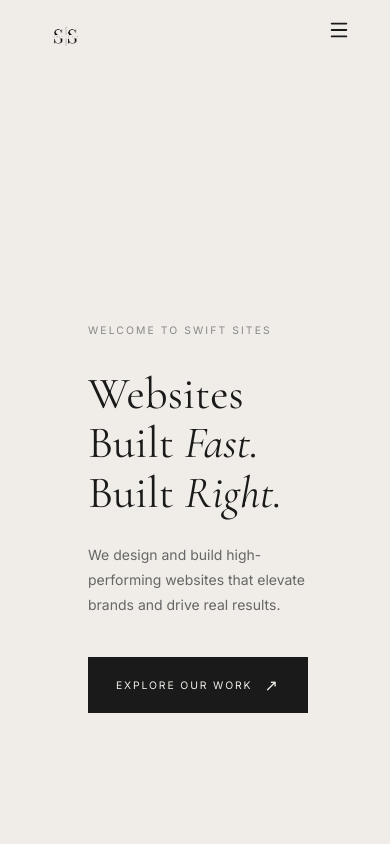
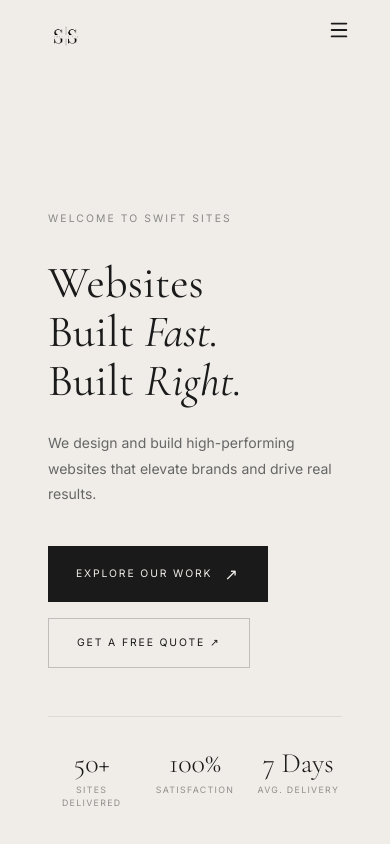
Before and after one commit to abdulhaseeb7-star/swiftsite, a Next.js app: page / in a window 390 px wide. Shown: the top 844 px of the page. Built offline with nearby package versions, Linux system fonts and the light colour scheme.

Commit message:
fix: Work section mobile responsive

```diff
--- a/src/sections/Hero.tsx
+++ b/src/sections/Hero.tsx
@@ -16,33 +16,45 @@ export default function Hero() {
           grid-template-columns: 1fr 1fr 1fr;
           min-height: 100vh;
         }
-        .hero-right {
-          display: block;
-        }
         .hero-center {
           display: flex;
+          flex-direction: column;
+          align-items: center;
+          justify-content: center;
+          position: relative;
+          padding: 6rem 0;
+        }
+        .hero-right {
+          position: relative;
+        }
+        .hero-left {
+          display: flex;
+          flex-direction: column;
+          justify-content: center;
+          padding: 8rem 3rem 4rem 4rem;
         }
         @media (max-width: 768px) {
           .hero-grid {
             grid-template-columns: 1fr;
+            min-height: auto;
+          }
+          .hero-center {
+            display: none;
           }
           .hero-right {
             display: none;
           }
-          .hero-center {
-            display: none;
+          .hero-left {
+            padding: 7rem 1.5rem 4rem;
+            min-height: 100vh;
           }
         }
       `}</style>
 
       <div className="hero-grid">
+
         {/* Left — Text */}
-        <div style={{
-          display: "flex",
-          flexDirection: "column",
-          justifyContent: "center",
-          padding: "8rem 3rem 4rem 4rem",
-        }}>
+        <div className="hero-left">
           <motion.p
             initial={{ opacity: 0, y: 10 }}
             animate={{ opacity: 1, y: 0 }}
@@ -85,17 +97,20 @@ export default function Hero() {
               color: "#666",
               lineHeight: 1.8,
               marginBottom: "2.5rem",
-              maxWidth: "280px",
+              maxWidth: "320px",
             }}
           >
             We design and build high-performing websites that elevate brands and drive real results.
           </motion.p>
 
-          <motion.a
-            href="#work"
+          <motion.div
             initial={{ opacity: 0, y: 20 }}
             animate={{ opacity: 1, y: 0 }}
             transition={{ duration: 0.8, delay: 0.45 }}
+            style={{ display: "flex", flexDirection: "column", gap: "1rem", alignItems: "flex-start" }}
+          >
+            <motion.a
+              href="#work"
               whileHover={{ backgroundColor: "#333" }}
               style={{
                 display: "inline-flex",
@@ -114,16 +129,73 @@ export default function Hero() {
               Explore Our Work
               <span style={{ fontSize: "1rem" }}>↗</span>
             </motion.a>
+
+            <motion.a
+              href="#contact"
+              whileHover={{ borderColor: "#1a1a1a" }}
+              style={{
+                display: "inline-flex",
+                alignItems: "center",
+                gap: "0.75rem",
+                padding: "1rem 1.75rem",
+                border: "1px solid rgba(0,0,0,0.2)",
+                color: "#1a1a1a",
+                fontSize: "0.65rem",
+                letterSpacing: "0.18em",
+                textTransform: "uppercase",
+                textDecoration: "none",
+                width: "fit-content",
+              }}
+            >
+              Get a Free Quote ↗
+            </motion.a>
+          </motion.div>
+
+          {/* Stats — show on mobile too */}
+          <motion.div
+            initial={{ opacity: 0 }}
+            animate={{ opacity: 1 }}
+            transition={{ duration: 1, delay: 0.7 }}
+            style={{
+              marginTop: "3rem",
+              display: "grid",
+              gridTemplateColumns: "repeat(3, 1fr)",
+              gap: "1rem",
+              borderTop: "1px solid rgba(0,0,0,0.08)",
+              paddingTop: "2rem",
+            }}
+          >
+            {[
+              { value: "50+", label: "Sites Delivered" },
+              { value: "100%", label: "Satisfaction" },
+              { value: "7 Days", label: "Avg. Delivery" },
+            ].map((stat) => (
+              <div key={stat.label} style={{ textAlign: "center" }}>
+                <div style={{
+                  fontFamily: "Cormorant Garamond, serif",
+                  fontSize: "1.75rem",
+                  fontWeight: 300,
+                  color: "#1a1a1a",
+                  lineHeight: 1,
+                }}>
+                  {stat.value}
+                </div>
+                <div style={{
+                  fontSize: "0.55rem",
+                  color: "rgba(0,0,0,0.4)",
+                  marginTop: "0.375rem",
+                  letterSpacing: "0.15em",
+                  textTransform: "uppercase",
+                }}>
+                  {stat.label}
+                </div>
+              </div>
+            ))}
+          </motion.div>
         </div>
 
         {/* Center — Logo */}
-        <div className="hero-center" style={{
-          flexDirection: "column",
-          alignItems: "center",
-          justifyContent: "center",
-          position: "relative",
-          padding: "6rem 0",
-        }}>
+        <div className="hero-center">
           <motion.img
             src="/logo.png"
             alt="Swift Sites"
@@ -185,13 +257,7 @@ export default function Hero() {
         </div>
 
         {/* Right — Interior photo */}
-        <motion.div
-          className="hero-right"
-          initial={{ opacity: 0, x: 40 }}
-          animate={{ opacity: 1, x: 0 }}
-          transition={{ duration: 1, delay: 0.3 }}
-          style={{ position: "relative" }}
-        >
+        <div className="hero-right">
           <div style={{
             width: "100%",
             height: "100%",
@@ -214,7 +280,7 @@ export default function Hero() {
             inset: 0,
             background: "linear-gradient(to top, #F0EDE8 0%, transparent 20%)",
           }} />
-        </motion.div>
+        </div>
       </div>
     </section>
   );
--- a/src/sections/Work.tsx
+++ b/src/sections/Work.tsx
@@ -76,17 +76,72 @@ export default function Work() {
       position: "relative",
       overflow: "hidden",
     }}>
+      <style>{`
+        .work-top {
+          display: grid;
+          grid-template-columns: 1fr 1fr 1fr;
+          padding: 0 4rem;
+          margin-bottom: 3rem;
+          gap: 2rem;
+        }
+        .work-center {
+          display: flex;
+          align-items: center;
+          justify-content: center;
+          opacity: 0.12;
+        }
+        .work-right {
+          display: block;
+          position: relative;
+          min-height: 320px;
+        }
+        .work-filter {
+          padding: 0 4rem;
+          border-bottom: 1px solid rgba(0,0,0,0.08);
+          overflow-x: auto;
+        }
+        .work-filter-inner {
+          display: flex;
+          gap: 2.5rem;
+          min-width: max-content;
+        }
+        .work-grid {
+          display: grid;
+          grid-template-columns: repeat(3, 1fr);
+        }
+        .work-built {
+          display: flex;
+          align-items: center;
+          justify-content: center;
+          gap: 3rem;
+          padding: 2.5rem 0;
+          border-top: 1px solid rgba(0,0,0,0.06);
+        }
+        @media (max-width: 768px) {
+          .work-top {
+            grid-template-columns: 1fr;
+            padding: 0 1.5rem;
+            margin-bottom: 2rem;
+          }
+          .work-center {
+            display: none;
+          }
+          .work-right {
+            display: none;
+          }
+          .work-filter {
+            padding: 0 1.5rem;
+          }
+          .work-grid {
+            grid-template-columns: 1fr;
+          }
+        }
+      `}</style>
 
-      {/* Top area: 3 columns */}
-      <div style={{
-        display: "grid",
-        gridTemplateColumns: "1fr 1fr 1fr",
-        padding: "0 4rem",
-        marginBottom: "3rem",
-        gap: "2rem",
-      }}>
+      {/* Top area */}
+      <div className="work-top">
 
-        {/* Left — Text */}
+        {/* Left text */}
         <div style={{ display: "flex", flexDirection: "column", justifyContent: "center" }}>
           <motion.p
             initial={{ opacity: 0, y: 10 }}
@@ -162,12 +217,7 @@ export default function Work() {
         </div>
 
         {/* Center — SS Watermark */}
-        <div style={{
-          display: "flex",
-          alignItems: "center",
-          justifyContent: "center",
-          opacity: 0.12,
-        }}>
+        <div className="work-center">
           <img
             src="/logo.png"
             alt=""
@@ -181,16 +231,16 @@ export default function Work() {
 
         {/* Right — Interior photo */}
         <motion.div
+          className="work-right"
           initial={{ opacity: 0, x: 30 }}
           whileInView={{ opacity: 1, x: 0 }}
           viewport={{ once: true }}
           transition={{ duration: 0.9 }}
-          style={{ position: "relative", minHeight: "320px" }}
         >
           <div style={{
             width: "100%",
             height: "100%",
-            backgroundImage: `url('https://images.unsplash.com/photo-1567016432779-094069958ea5?w=600&q=80')`,
+            backgroundImage: `url('/work.jpg')`,
             backgroundSize: "cover",
             backgroundPosition: "center",
             borderRadius: "2px",
@@ -209,13 +259,8 @@ export default function Work() {
       </div>
 
       {/* Filter tabs */}
-      <div style={{
-        padding: "0 1.5rem",
-        borderBottom: "1px solid rgba(0,0,0,0.08)",
-        marginBottom: "0",
-        overflowX: "auto",
-      }}>
-        <div style={{ display: "flex", gap: "1.5rem", minWidth: "max-content" }}>
+      <div className="work-filter">
+        <div className="work-filter-inner">
           {filters.map((filter) => (
             <button
               key={filter}
@@ -231,6 +276,7 @@ export default function Work() {
                 paddingBottom: "1rem",
                 borderBottom: activeFilter === filter ? "1px solid #1a1a1a" : "1px solid transparent",
                 transition: "all 0.2s",
+                whiteSpace: "nowrap",
               }}
             >
               {filter}
@@ -240,10 +286,7 @@ export default function Work() {
       </div>
 
       {/* Project Grid */}
-      <div style={{
-        display: "grid",
-        gridTemplateColumns: "repeat(3, 1fr)",
-      }}>
+      <div className="work-grid">
         {filtered.map((project, i) => (
           <motion.div
             key={project.number}
@@ -261,7 +304,6 @@ export default function Work() {
               backgroundColor: project.dark ? "#2a2a2a" : "#E8E4DC",
             }}
           >
-            {/* Background image */}
             <div style={{
               position: "absolute",
               inset: 0,
@@ -269,10 +311,8 @@ export default function Work() {
               backgroundSize: "cover",
               backgroundPosition: "center",
               opacity: 0.5,
-              transition: "transform 0.5s ease, opacity 0.3s ease",
             }} />
 
-            {/* Overlay */}
             <div style={{
               position: "absolute",
               inset: 0,
@@ -281,7 +321,6 @@ export default function Work() {
                 : "linear-gradient(to top, rgba(240,237,232,0.9) 0%, rgba(240,237,232,0.2) 100%)",
             }} />
 
-            {/* Content */}
             <div style={{
               position: "absolute",
               inset: 0,
@@ -290,7 +329,6 @@ export default function Work() {
               flexDirection: "column",
               justifyContent: "space-between",
             }}>
-              {/* Top */}
               <div style={{
                 fontSize: "0.75rem",
                 fontFamily: "Cormorant Garamond, serif",
@@ -299,7 +337,6 @@ export default function Work() {
                 {project.number}
               </div>
 
-              {/* Bottom */}
               <div>
                 <h3 style={{
                   fontFamily: "Cormorant Garamond, serif",
@@ -321,7 +358,6 @@ export default function Work() {
                 }}>
                   {project.category}
                 </p>
-
                 <a
                   href={project.link}
                   style={{
@@ -344,27 +380,14 @@ export default function Work() {
       </div>
 
       {/* Built Fast | Built Right */}
-      <motion.div
-        initial={{ opacity: 0 }}
-        whileInView={{ opacity: 1 }}
-        viewport={{ once: true }}
-        transition={{ duration: 0.8 }}
-        style={{
-          display: "flex",
-          alignItems: "center",
-          justifyContent: "center",
-          gap: "3rem",
-          padding: "2.5rem 0",
-          borderTop: "1px solid rgba(0,0,0,0.06)",
-        }}
-      >
+      <div className="work-built">
         <span style={{ fontSize: "0.6rem", letterSpacing: "0.25em", textTransform: "uppercase", color: "#999" }}>Built Fast</span>
         <div style={{ display: "flex", flexDirection: "column", alignItems: "center", gap: "6px" }}>
           <div style={{ width: "1px", height: "30px", backgroundColor: "#999" }} />
           <div style={{ width: "5px", height: "5px", borderRadius: "50%", backgroundColor: "#999" }} />
         </div>
         <span style={{ fontSize: "0.6rem", letterSpacing: "0.25em", textTransform: "uppercase", color: "#999" }}>Built Right</span>
-      </motion.div>
+      </div>
 
     </section>
   );
```
Lines whose indentation alone changed are shown as unchanged.
